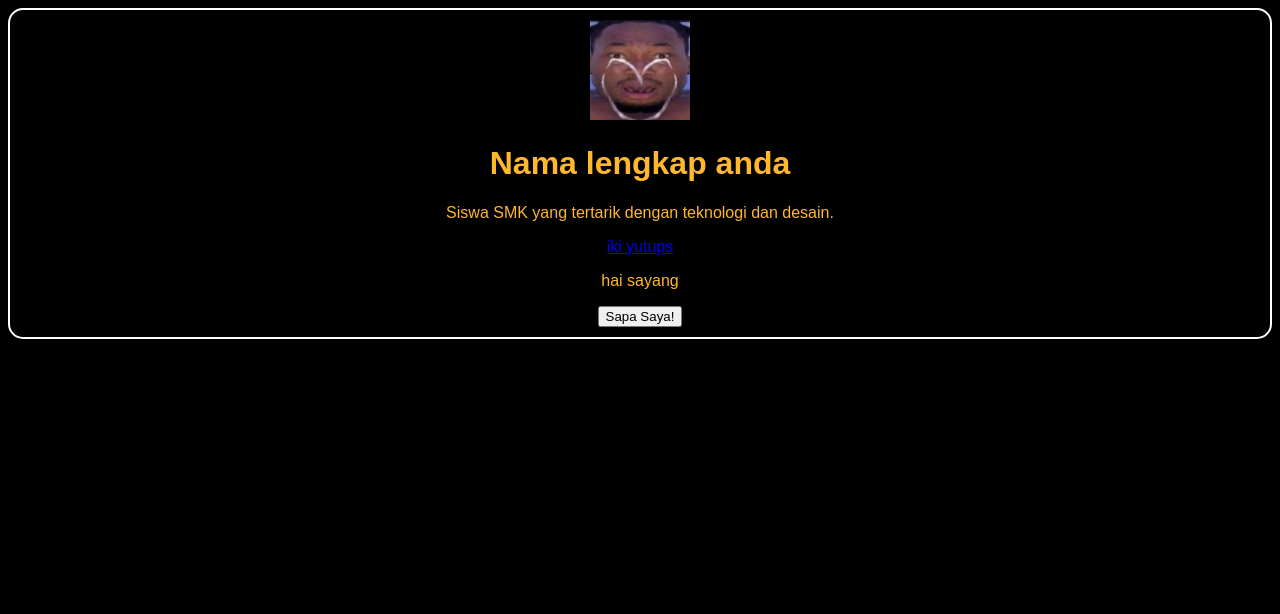
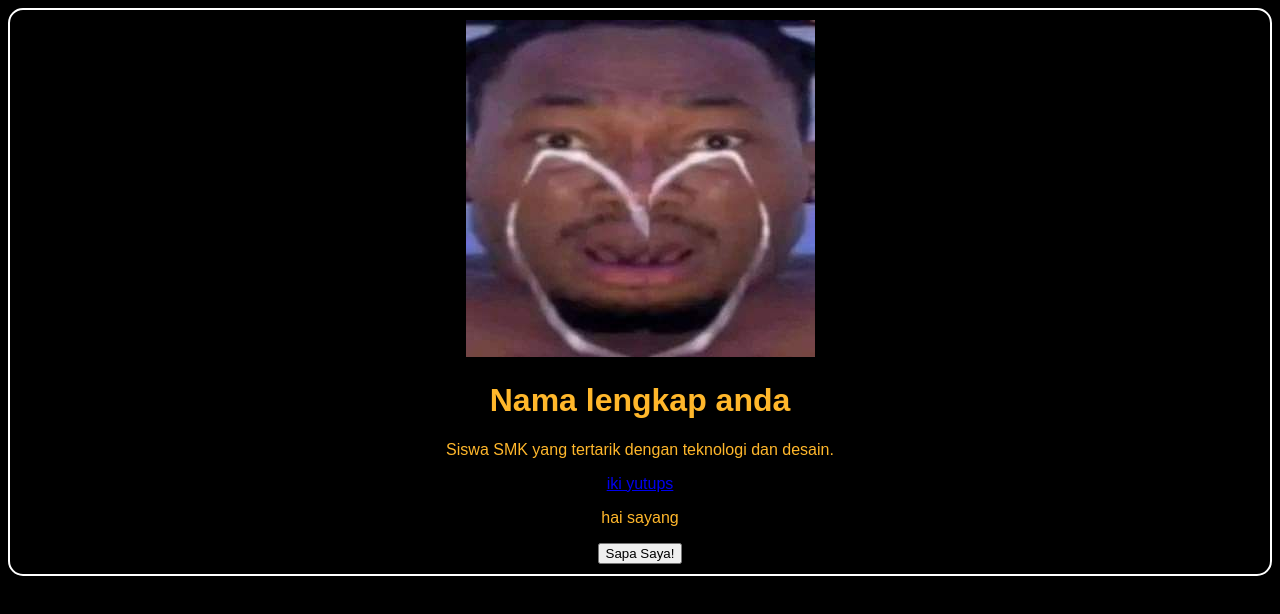
Before and after one commit to azielganteng/azielkalcer, a plain HTML site: page index.html in a window 1280 px wide. Drawn offline with Linux system fonts and the light colour scheme.

Commit message:
Update index.html

```diff
--- a/index.html
+++ b/index.html
@@ -10,7 +10,7 @@
   <script src=""> </script>
   <div class="kartu-profile">
       <center>
-    <img src="amba.jpg" alt="profil" width="100px" height="100px">
+    <img src="amba.jpg" alt="profil">
 
 
       </center>
```
